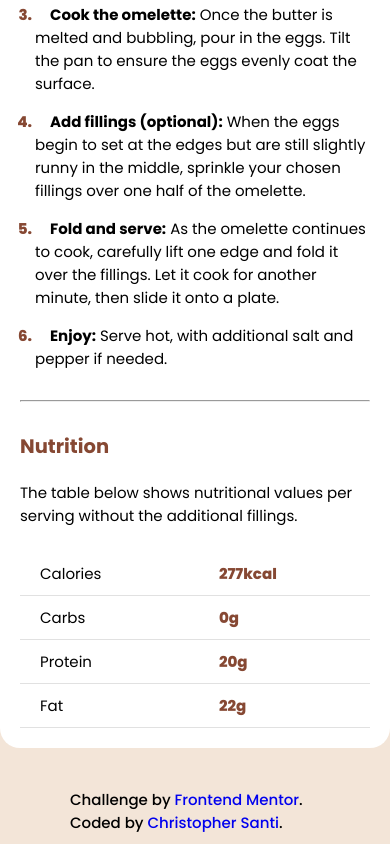
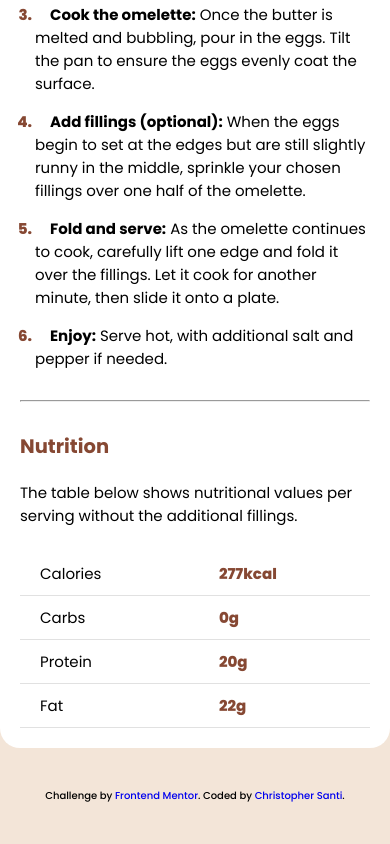
Before and after one commit to crixsanti/omelette-recipe, a plain HTML site: page index.html in a window 390 px wide. Shown: the part 1145-1989 px from the top of the page. After the commit the page ends 1959 px from the top, so only its background shows below. Drawn offline with Linux system fonts and the light colour scheme.

Commit message:
font size .attribution

```diff
--- a/style.css
+++ b/style.css
@@ -99,6 +99,7 @@ a {
     margin: 0 auto 10px;
     text-decoration: none;
     font-weight: 500;
+    font-size: 10px;
 }
 
 @media (max-width: 480px) {
@@ -139,7 +140,7 @@ a {
         margin-left: 15px;
     }
 
-    .attribution {
-        width: 250px;
+    .attribution, a {
+        font-size: 10px;
     }
 }
```
